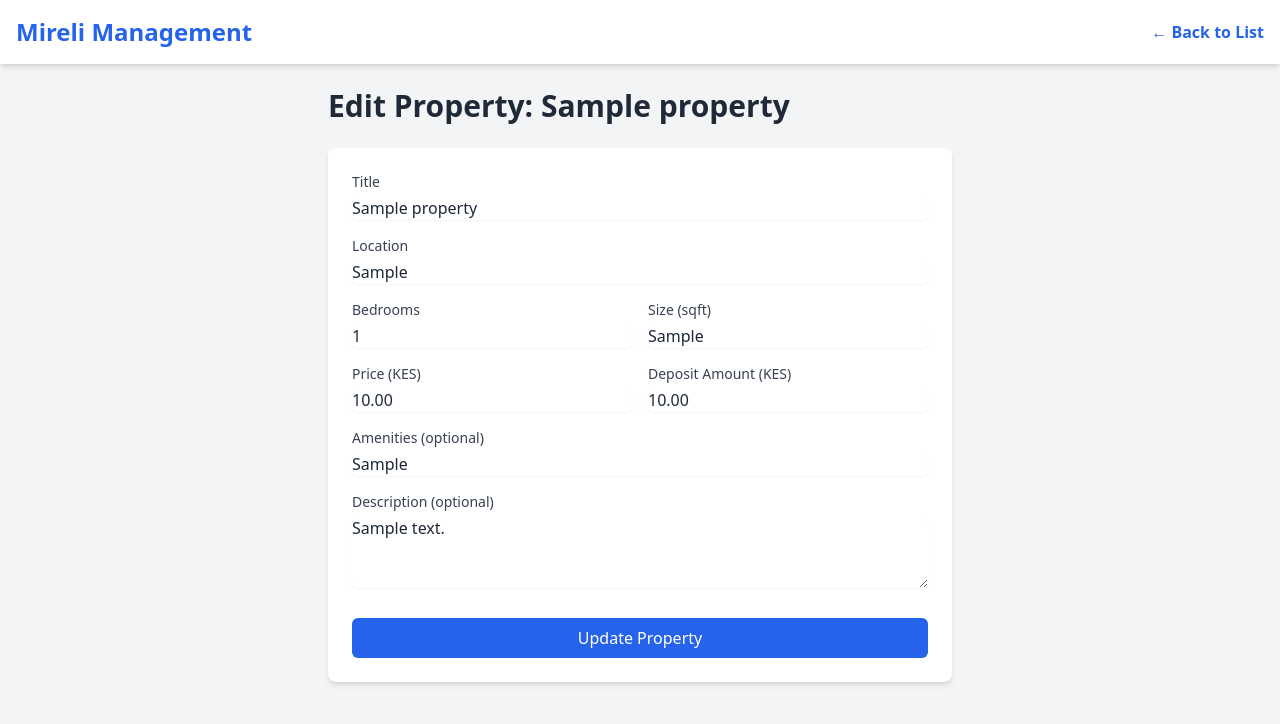
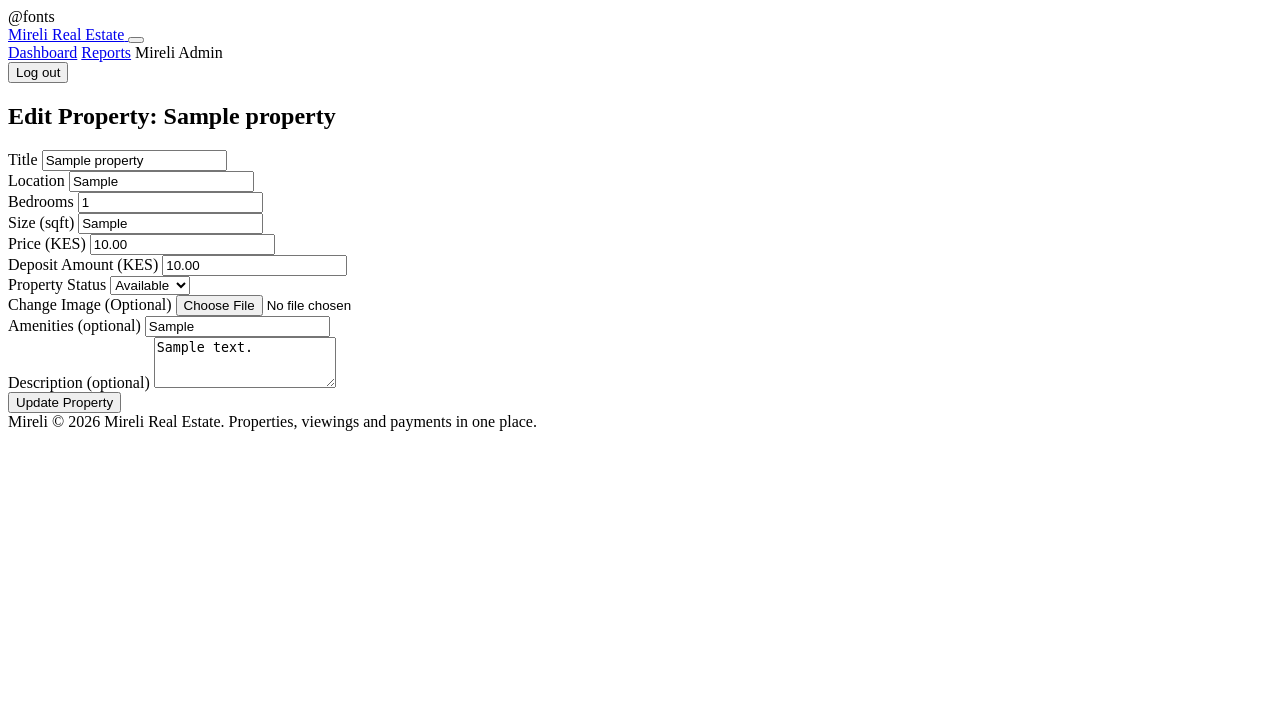
Before and after one commit to ZimriZak-bit/Mirielle-Real-Estate-System-, a Laravel app: page /management/properties/1/edit in a window 1280 px wide. Shown: the top 724 px of the page. Run offline with Laravel 12, Linux system fonts and the light colour scheme; a user stored in the database is signed in; data comes from the database, SQL or seed files in the repository; tables that the repository leaves empty hold one stand-in row (values such as "Sample post"); some libraries are stand-ins or nearby versions.

Commit message:
Add Image upload,layout integration,and client status filtering

```diff
--- a/Mireli-real-estate-system/app/Http/Controllers/PropertyController.php
+++ b/Mireli-real-estate-system/app/Http/Controllers/PropertyController.php
@@ -4,13 +4,15 @@ namespace App\Http\Controllers;
 
 use App\Models\Property;
 use Illuminate\Http\Request;
+use Illuminate\Support\Facades\Storage;
 
 class PropertyController extends Controller
 {
     // --- CLIENT METHODS ---
     public function index(Request $request)
     {
-        $query = Property::query();
+        // 5. ONLY show available houses to clients
+        $query = Property::where('status', Property::AVAILABLE);
 
         if ($request->filled('location')) {
             $query->where('location', 'like', '%' . $request->location . '%');
@@ -20,9 +22,6 @@ class PropertyController extends Controller
         }
         if ($request->filled('max_price')) {
             $query->where('price', '<=', $request->max_price);
-        }
-        if ($request->filled('status')) {
-            $query->where('status', $request->status);
         }
 
         $properties = $query->latest()->paginate(6);
@@ -57,10 +56,17 @@ class PropertyController extends Controller
             'deposit_amount' => 'required|numeric|min:0|max:' . $request->price,
             'amenities' => 'nullable|string',
             'description' => 'nullable|string',
+            'image' => 'nullable|image|mimes:jpeg,png,jpg|max:2048' // 3. Image validation
         ]);
 
         $validated['status'] = Property::AVAILABLE;
-        Property::create($validated);
+        $property = Property::create($validated);
+
+        // 2 & 3. Save the image
+        if ($request->hasFile('image')) {
+            $path = $request->file('image')->store('properties', 'public');
+            $property->images()->create(['image_url' => $path, 'is_primary' => true]);
+        }
 
         return redirect()->route('management.properties.index')->with('success', 'Property created successfully!');
     }
@@ -81,9 +87,21 @@ class PropertyController extends Controller
             'deposit_amount' => 'required|numeric|min:0|max:' . $request->price,
             'amenities' => 'nullable|string',
             'description' => 'nullable|string',
+            'status' => 'required|string|in:available,reserved,sold', // 6. Status update
+            'image' => 'nullable|image|mimes:jpeg,png,jpg|max:2048'
         ]);
 
         $property->update($validated);
+
+        if ($request->hasFile('image')) {
+            // Delete old images first (optional)
+            foreach($property->images as $img) {
+                Storage::disk('public')->delete($img->image_url);
+                $img->delete();
+            }
+            $path = $request->file('image')->store('properties', 'public');
+            $property->images()->create(['image_url' => $path, 'is_primary' => true]);
+        }
 
         return redirect()->route('management.properties.index')->with('success', 'Property updated successfully!');
     }
--- a/Mireli-real-estate-system/resources/views/management/properties/edit.blade.php
+++ b/Mireli-real-estate-system/resources/views/management/properties/edit.blade.php
@@ -1,22 +1,8 @@
-<!DOCTYPE html>
-<html lang="en">
-<head>
-    <meta charset="UTF-8">
-    <meta name="viewport" content="width=device-width, initial-scale=1.0">
-    <title>Edit Property | Mireli</title>
-    <script src="https://cdn.tailwindcss.com"></script>
-</head>
-<body class="bg-gray-100 text-gray-800">
+@extends('layouts.app')
 
-    <nav class="bg-white shadow-md p-4">
-        <div class="container mx-auto flex justify-between items-center">
-            <h1 class="text-2xl font-bold text-blue-600">Mireli Management</h1>
-            <a href="{{ route('management.properties.index') }}" class="text-blue-600 font-semibold">&larr; Back to List</a>
-        </div>
-    </nav>
-
+@section('content')
 <div class="container mx-auto p-6 max-w-2xl">
-        <h2 class="text-3xl font-bold mb-6">Edit Property: {{ $property->title }}</h2>
+    <h2 class="text-3xl font-bold mb-6 text-gray-800">Edit Property: {{ $property->title }}</h2>
 
     @if ($errors->any())
         <div class="bg-red-100 text-red-800 p-4 rounded mb-4">
@@ -28,54 +14,69 @@
         </div>
     @endif
 
-        <form method="POST" action="{{ route('management.properties.update', $property->id) }}" class="bg-white p-6 rounded-lg shadow-md">
+    <form method="POST" action="{{ route('management.properties.update', $property->id) }}" enctype="multipart/form-data" class="bg-white p-6 rounded-lg shadow-md">
         @csrf
         @method('PUT')
 
         <div class="mb-4">
             <label class="block text-sm font-medium text-gray-700 mb-1">Title</label>
-                <input type="text" name="title" value="{{ old('title', $property->title) }}" class="w-full rounded-md border-gray-300 shadow-sm focus:border-blue-500 focus:ring-blue-500" required>
+            <input type="text" name="title" value="{{ old('title', $property->title) }}" class="w-full rounded-md border-gray-300 shadow-sm" required>
         </div>
 
         <div class="mb-4">
             <label class="block text-sm font-medium text-gray-700 mb-1">Location</label>
-                <input type="text" name="location" value="{{ old('location', $property->location) }}" class="w-full rounded-md border-gray-300 shadow-sm focus:border-blue-500 focus:ring-blue-500" required>
+            <input type="text" name="location" value="{{ old('location', $property->location) }}" class="w-full rounded-md border-gray-300 shadow-sm" required>
         </div>
 
         <div class="grid grid-cols-2 gap-4 mb-4">
             <div>
                 <label class="block text-sm font-medium text-gray-700 mb-1">Bedrooms</label>
-                    <input type="number" name="bedrooms" value="{{ old('bedrooms', $property->bedrooms) }}" class="w-full rounded-md border-gray-300 shadow-sm focus:border-blue-500 focus:ring-blue-500" required>
+                <input type="number" name="bedrooms" value="{{ old('bedrooms', $property->bedrooms) }}" class="w-full rounded-md border-gray-300 shadow-sm" required>
             </div>
             <div>
                 <label class="block text-sm font-medium text-gray-700 mb-1">Size (sqft)</label>
-                    <input type="text" name="size" value="{{ old('size', $property->size) }}" class="w-full rounded-md border-gray-300 shadow-sm focus:border-blue-500 focus:ring-blue-500" required>
+                <input type="text" name="size" value="{{ old('size', $property->size) }}" class="w-full rounded-md border-gray-300 shadow-sm" required>
             </div>
         </div>
 
         <div class="grid grid-cols-2 gap-4 mb-4">
             <div>
                 <label class="block text-sm font-medium text-gray-700 mb-1">Price (KES)</label>
-                    <input type="number" step="0.01" name="price" value="{{ old('price', $property->price) }}" class="w-full rounded-md border-gray-300 shadow-sm focus:border-blue-500 focus:ring-blue-500" required>
+                <input type="number" step="0.01" name="price" value="{{ old('price', $property->price) }}" class="w-full rounded-md border-gray-300 shadow-sm" required>
             </div>
             <div>
                 <label class="block text-sm font-medium text-gray-700 mb-1">Deposit Amount (KES)</label>
-                    <input type="number" step="0.01" name="deposit_amount" value="{{ old('deposit_amount', $property->deposit_amount) }}" class="w-full rounded-md border-gray-300 shadow-sm focus:border-blue-500 focus:ring-blue-500" required>
+                <input type="number" step="0.01" name="deposit_amount" value="{{ old('deposit_amount', $property->deposit_amount) }}" class="w-full rounded-md border-gray-300 shadow-sm" required>
             </div>
+        </div>
+
+        <!-- 6. Status Dropdown -->
+        <div class="mb-4">
+            <label class="block text-sm font-medium text-gray-700 mb-1">Property Status</label>
+            <select name="status" class="w-full rounded-md border-gray-300 shadow-sm">
+                <option value="available" {{ $property->status == 'available' ? 'selected' : '' }}>Available</option>
+                <option value="reserved" {{ $property->status == 'reserved' ? 'selected' : '' }}>Reserved</option>
+                <option value="sold" {{ $property->status == 'sold' ? 'selected' : '' }}>Sold</option>
+            </select>
+        </div>
+
+        <!-- 3. Image Upload -->
+        <div class="mb-4">
+            <label class="block text-sm font-medium text-gray-700 mb-1">Change Image (Optional)</label>
+            <input type="file" name="image" class="w-full rounded-md border-gray-300 shadow-sm">
         </div>
 
         <div class="mb-4">
             <label class="block text-sm font-medium text-gray-700 mb-1">Amenities (optional)</label>
-                <input type="text" name="amenities" value="{{ old('amenities', $property->amenities) }}" class="w-full rounded-md border-gray-300 shadow-sm focus:border-blue-500 focus:ring-blue-500">
+            <input type="text" name="amenities" value="{{ old('amenities', $property->amenities) }}" class="w-full rounded-md border-gray-300 shadow-sm">
         </div>
 
         <div class="mb-6">
             <label class="block text-sm font-medium text-gray-700 mb-1">Description (optional)</label>
-                <textarea name="description" rows="3" class="w-full rounded-md border-gray-300 shadow-sm focus:border-blue-500 focus:ring-blue-500">{{ old('description', $property->description) }}</textarea>
+            <textarea name="description" rows="3" class="w-full rounded-md border-gray-300 shadow-sm">{{ old('description', $property->description) }}</textarea>
         </div>
 
         <button type="submit" class="w-full bg-blue-600 text-white px-4 py-2 rounded-md hover:bg-blue-700">Update Property</button>
     </form>
 </div>
-</body>
-</html>
+@endsection
```
Also changed, not shown: Mireli-real-estate-system/resources/views/management/create.blade.php (+19 -28 lines), Mireli-real-estate-system/resources/views/properties/index.blade.php (+14 -47 lines). Lines whose indentation alone changed are shown as unchanged.
